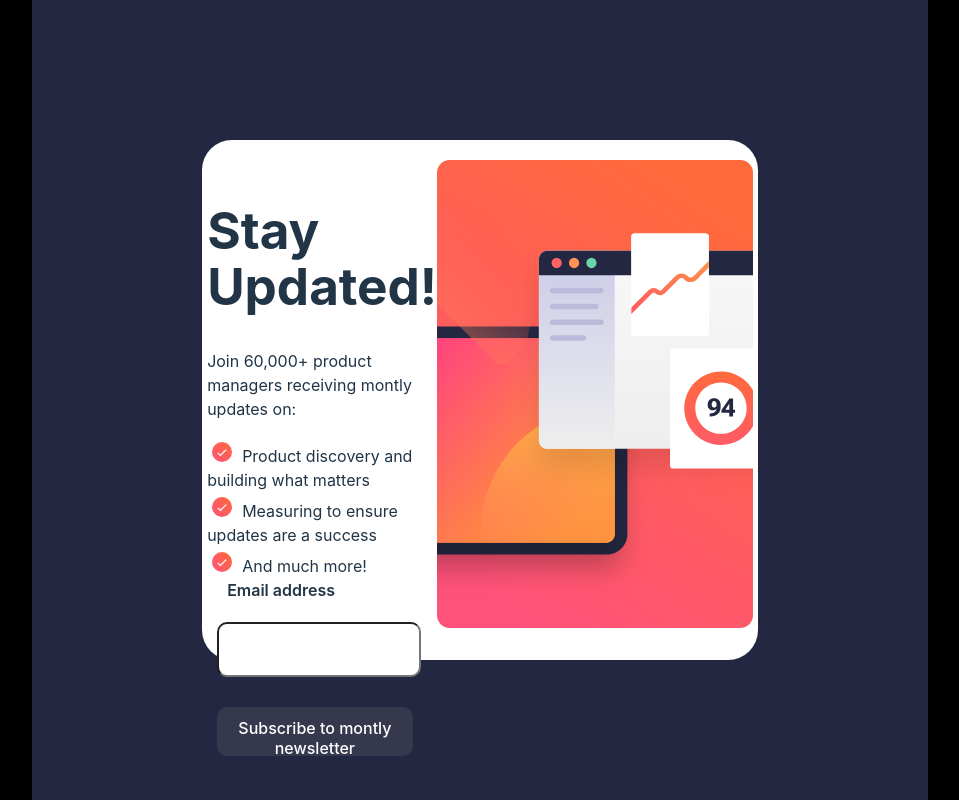
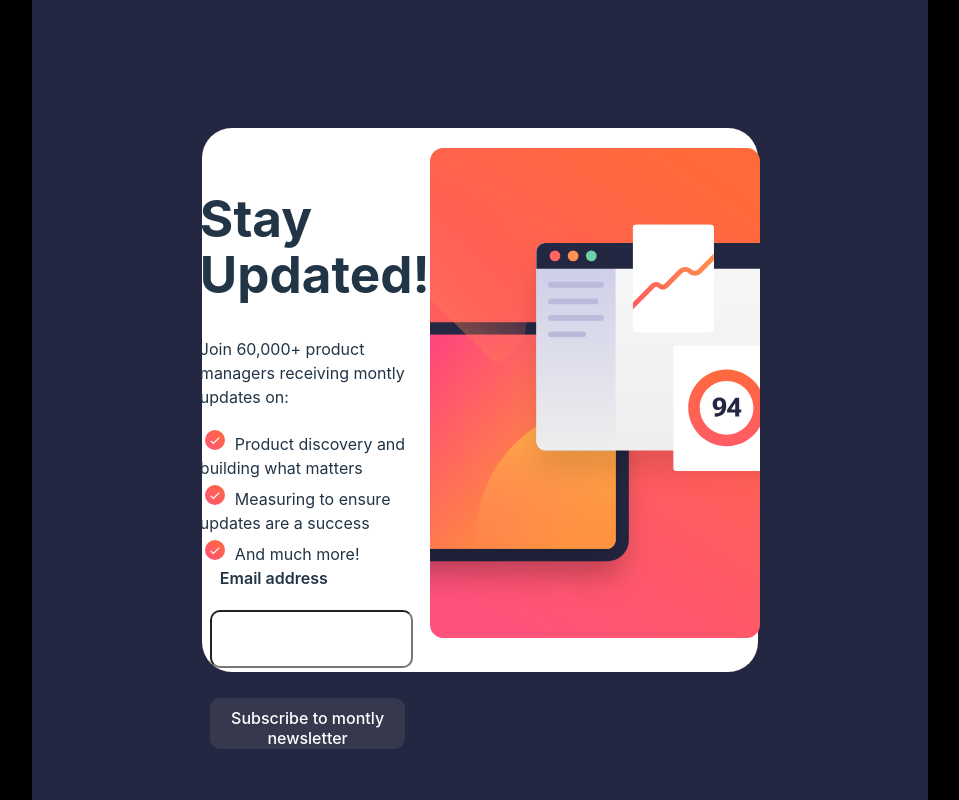
Before and after one commit to Nikhil-786/NewsLetter, a React (Vite) app: page / in a window 1280 px wide. Shown: the whole page, without its empty margins (160-1119 px from the left). Built offline with nearby package versions, Linux system fonts and the light colour scheme.

Commit message:
Made minor changes in css file

```diff
--- a/src/App.css
+++ b/src/App.css
@@ -18,7 +18,7 @@
 
 .mainDiv {
   width: 62%;
-  height: 65%;
+  height: 68%;
   background-color: white;
   display: flex;
   justify-content: center;
```
